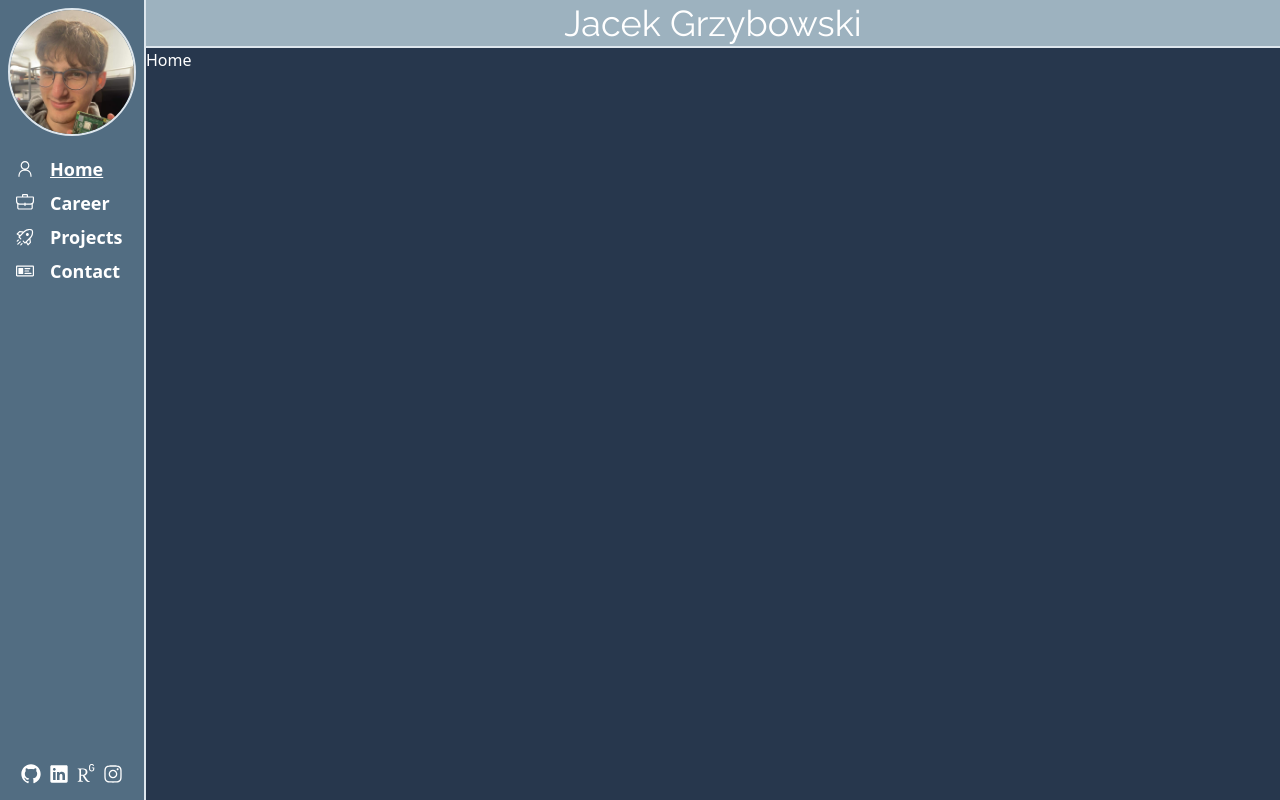
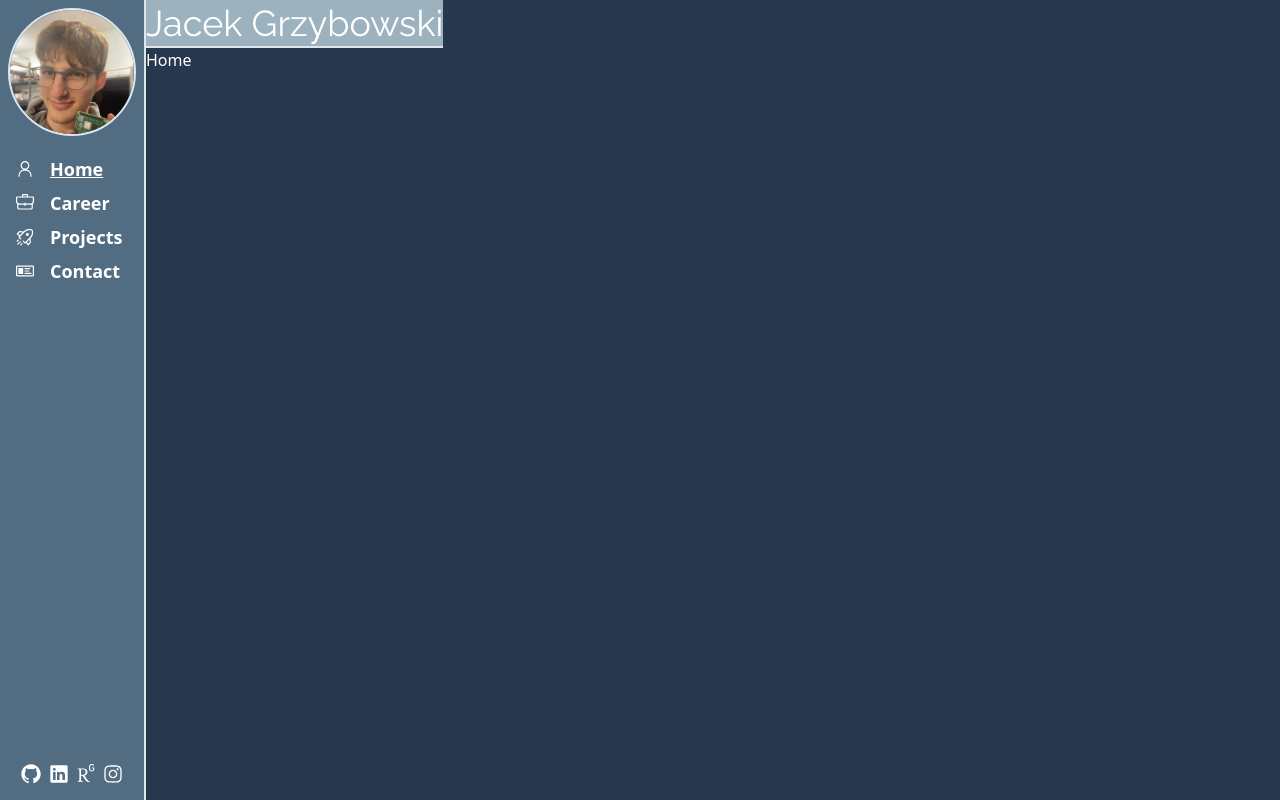
Before and after one commit to ToToSpl/totospl.github.io, a React (Vite) app: page / in a window 1280 px wide. Built offline with nearby package versions, Linux system fonts and the light colour scheme.

Commit message:
fixed collapsing menu

```diff
--- a/src/components/Layout.tsx
+++ b/src/components/Layout.tsx
@@ -5,10 +5,12 @@ import { Navbar } from "./Navbar";
 
 const Layout = () => {
   return (
-    <div className="flex flex-col text-white bg-my-bg">
-      <div className="grow flex">
-        <Menu paths={appPaths} />
-        <div className="grow overflow-auto h-screen">
+    <div className="text-white bg-my-bg">
+      <div className="flex flex-row">
+        <div className="flex-none">
+          <Menu paths={appPaths} />
+        </div>
+        <div className="overflow-auto h-screen">
           <Navbar />
           <Outlet />
         </div>
```
